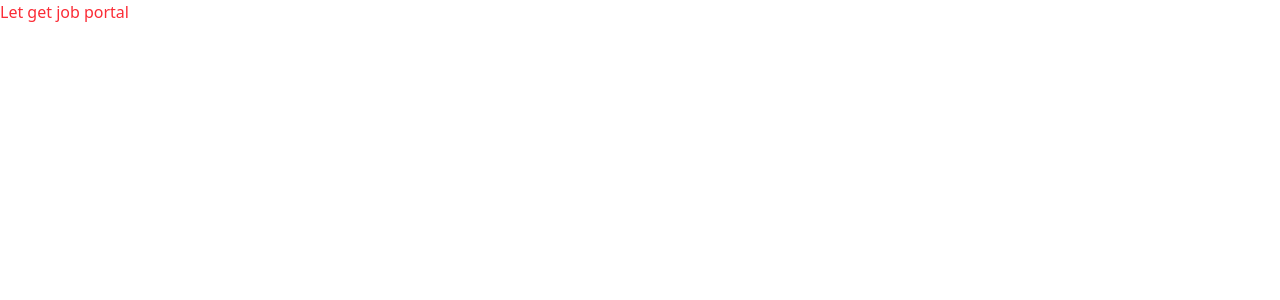
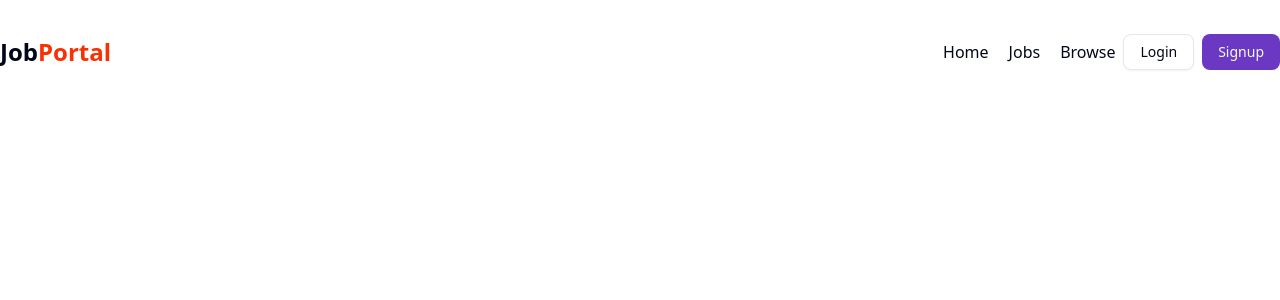
Before and after one commit to vishvadeep-0001/jobportal, a React app in the folder frontend/: page / in a window 1280 px wide. Shown: the top 300 px of the page. Built offline with nearby package versions, Linux system fonts and the light colour scheme; the HTML template or start-up script is replaced by a standard one.

Commit message:
Navbar Completed in frontend

```diff
--- a/frontend/package.json
+++ b/frontend/package.json
@@ -10,13 +10,19 @@
     "preview": "vite preview"
   },
   "dependencies": {
+    "@radix-ui/react-avatar": "^1.1.11",
+    "@radix-ui/react-popover": "^1.1.15",
     "@radix-ui/react-slot": "^1.2.4",
+    "@reduxjs/toolkit": "^2.11.0",
     "@tailwindcss/vite": "^4.1.17",
+    "axios": "^1.13.2",
     "class-variance-authority": "^0.7.1",
     "clsx": "^2.1.1",
     "lucide-react": "^0.554.0",
     "react": "^19.2.0",
     "react-dom": "^19.2.0",
+    "react-redux": "^9.2.0",
+    "react-router-dom": "^7.9.6",
     "tailwind-merge": "^3.4.0",
     "tailwindcss": "^4.1.17"
   },
--- a/frontend/src/App.jsx
+++ b/frontend/src/App.jsx
@@ -1,7 +1,11 @@
-import React from "react";
+import Navbar from "./components/shared/Navbar.jsx";
 
 const App = () => {
-  return <h1 className="text-red-500">Let get job portal</h1>;
+  return (
+    <>
+      <Navbar />
+    </>
+  );
 };
 
 export default App;
--- /dev/null
+++ b/frontend/src/components/shared/Navbar.jsx
@@ -0,0 +1,73 @@
+import { AvatarImage } from "@radix-ui/react-avatar";
+import { Avatar } from "../ui/avatar";
+import { Button } from "../ui/button";
+import { User2, LogOut } from "lucide-react";
+import {
+  Popover,
+  PopoverContent,
+  PopoverTrigger,
+} from "@/components/ui/popover";
+
+const Navbar = () => {
+  const user = false;
+  return (
+    <div className="bg-white">
+      <div className="flex items-center justify-between mx-auto max-w-7xl h-26">
+        <div>
+          <h1 className="text-2xl font-bold ">
+            Job<span className="text-[#F83002]">Portal</span>{" "}
+          </h1>
+        </div>
+        <div className="flex items-center gap-2">
+          <ul className="flex font-medium items-center gap-5">
+            <li>Home</li>
+            <li>Jobs</li>
+            <li>Browse</li>
+          </ul>
+          {!user ? (
+            <div className="flex items-center gap-2">
+              <Button variant="outline">Login</Button>
+              <Button className="bg-[#6A38C2] hover:bg-[#452083] [">
+                Signup
+              </Button>
+            </div>
+          ) : (
+            <Popover className="">
+              <PopoverTrigger asChild>
+                <Avatar className="cursor-pointer">
+                  <AvatarImage src="https://github.com/shadcn.png" />
+                </Avatar>
+              </PopoverTrigger>
+              <PopoverContent className="w-80">
+                <div className="flex gap-4 space-y-2">
+                  <Avatar className="cursor-pointer">
+                    <AvatarImage src="https://github.com/shadcn.png" />
+                  </Avatar>
+                  <div>
+                    <h4 className="font-medium"> Yogesh Mernstack</h4>
+                    <p className="text-sm text-muted-foreground">
+                      Lorem ipsum clor sit cnet.
+                    </p>
+                  </div>
+                </div>
+                <div className="flex flex-col text-gray-600">
+                  <div className="flex w-fit items-center gap-2 cursor-pointer">
+                    <User2 />
+                    <Button variant="link">View Profile</Button>
+                  </div>
+
+                  <div className="flex w-fit items-center gap-2 cursor-pointer">
+                    <LogOut />
+                    <Button variant="link">Logout</Button>
+                  </div>
+                </div>
+              </PopoverContent>
+            </Popover>
+          )}
+        </div>
+      </div>
+    </div>
+  );
+};
+
+export default Navbar;
--- /dev/null
+++ b/frontend/src/components/ui/avatar.jsx
@@ -0,0 +1,45 @@
+import * as React from "react"
+import * as AvatarPrimitive from "@radix-ui/react-avatar"
+
+import { cn } from "@/lib/utils"
+
+function Avatar({
+  className,
+  ...props
+}) {
+  return (
+    <AvatarPrimitive.Root
+      data-slot="avatar"
+      className={cn("relative flex size-8 shrink-0 overflow-hidden rounded-full", className)}
+      {...props} />
+  );
+}
+
+function AvatarImage({
+  className,
+  ...props
+}) {
+  return (
+    <AvatarPrimitive.Image
+      data-slot="avatar-image"
+      className={cn("aspect-square size-full", className)}
+      {...props} />
+  );
+}
+
+function AvatarFallback({
+  className,
+  ...props
+}) {
+  return (
+    <AvatarPrimitive.Fallback
+      data-slot="avatar-fallback"
+      className={cn(
+        "bg-muted flex size-full items-center justify-center rounded-full",
+        className
+      )}
+      {...props} />
+  );
+}
+
+export { Avatar, AvatarImage, AvatarFallback }
--- /dev/null
+++ b/frontend/src/components/ui/popover.jsx
@@ -0,0 +1,45 @@
+import * as React from "react"
+import * as PopoverPrimitive from "@radix-ui/react-popover"
+
+import { cn } from "@/lib/utils"
+
+function Popover({
+  ...props
+}) {
+  return <PopoverPrimitive.Root data-slot="popover" {...props} />;
+}
+
+function PopoverTrigger({
+  ...props
+}) {
+  return <PopoverPrimitive.Trigger data-slot="popover-trigger" {...props} />;
+}
+
+function PopoverContent({
+  className,
+  align = "center",
+  sideOffset = 4,
+  ...props
+}) {
+  return (
+    <PopoverPrimitive.Portal>
+      <PopoverPrimitive.Content
+        data-slot="popover-content"
+        align={align}
+        sideOffset={sideOffset}
+        className={cn(
+          "bg-popover text-popover-foreground data-[state=open]:animate-in data-[state=closed]:animate-out data-[state=closed]:fade-out-0 data-[state=open]:fade-in-0 data-[state=closed]:zoom-out-95 data-[state=open]:zoom-in-95 data-[side=bottom]:slide-in-from-top-2 data-[side=left]:slide-in-from-right-2 data-[side=right]:slide-in-from-left-2 data-[side=top]:slide-in-from-bottom-2 z-50 w-72 origin-(--radix-popover-content-transform-origin) rounded-md border p-4 shadow-md outline-hidden",
+          className
+        )}
+        {...props} />
+    </PopoverPrimitive.Portal>
+  );
+}
+
+function PopoverAnchor({
+  ...props
+}) {
+  return <PopoverPrimitive.Anchor data-slot="popover-anchor" {...props} />;
+}
+
+export { Popover, PopoverTrigger, PopoverContent, PopoverAnchor }
```
Also changed, not shown: 1 other file (tests, documents, lock files or other folders).
